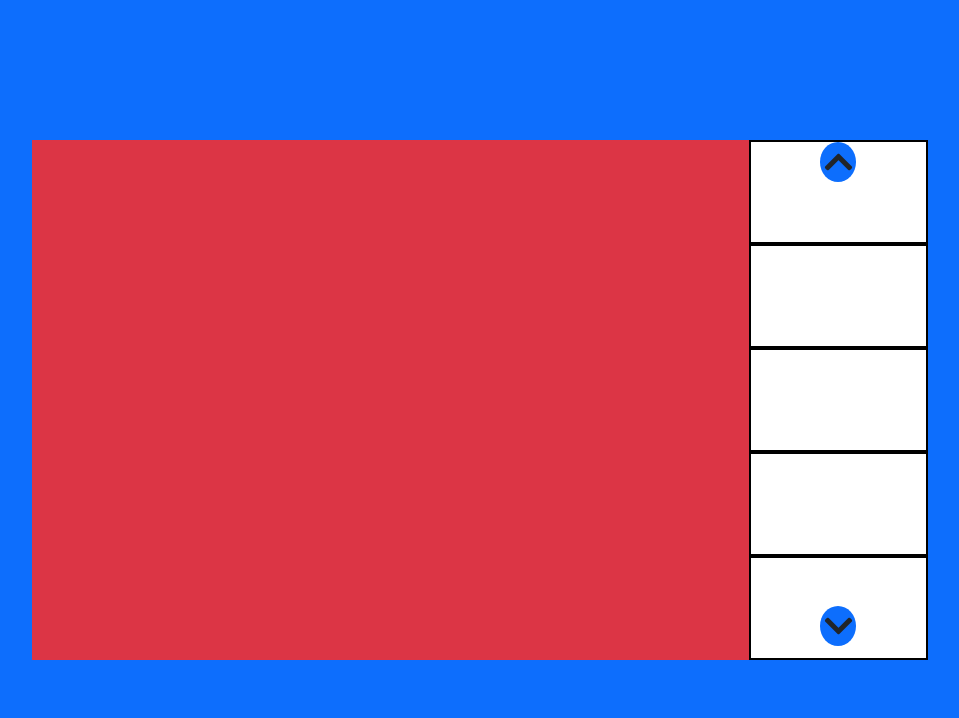
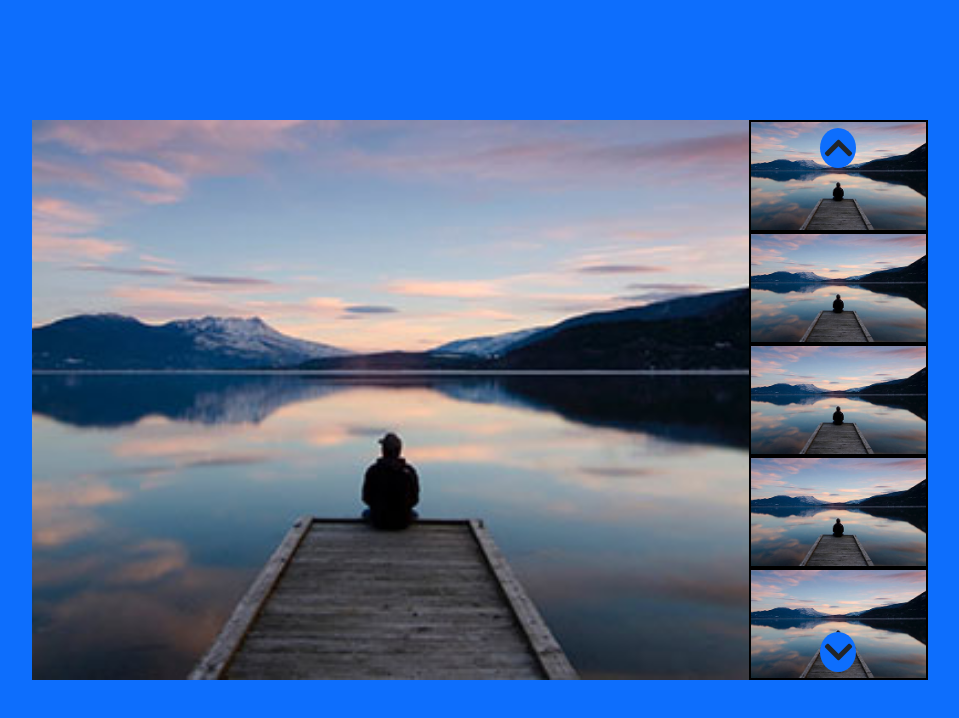
Before and after one commit to SIDDY-CHIUCHIOLO/js-array-carousel, a plain HTML site: page index.html in a window 1280 px wide. Shown: the whole page, without its empty margins (160-1119 px from the left). Drawn offline with nearby package versions, Linux system fonts and the light colour scheme.

Commit message:
modifiche nella struttura del documento html

```diff
--- a/css/style.css
+++ b/css/style.css
@@ -4,7 +4,7 @@ main #my-contenitore{
 }
 
 main #my-contenitore #my-contenitore-carosello{
-    height: 65vh;
+    height: 70vh;
     width: 70%;
 }
 
@@ -13,8 +13,24 @@ main #my-contenitore .my-jumbotron{
     width: 80%;
 }
 
+main #my-contenitore .my-contenitore-thumbnails{
+    width: 20%;
+    height: 100%;
+}
+
+main #my-contenitore .my-contenitore-thumbnails .my-button{
+    left: 50%;
+    transform: translate(-50%);
+}
+
 main #my-contenitore .my-thumbnails {
     height: calc(100% / 5);
-    width: 20%;
+    width: 100%;
     border: black solid 2px;
 }
+
+img{
+    object-fit: cover;
+    height: 100%;
+    width: 100%;
+}
--- a/index.html
+++ b/index.html
@@ -23,18 +23,27 @@
         <div id="my-contenitore" class="d-flex justify-content-center align-items-center bg-primary">
             <div id ="my-contenitore-carosello" class="bg-dark">
                 <div class="my-jumbotron bg-danger float-start">
+                    <img class="w-100" src="img/01.jpg" alt="">
                 </div>
-                <div class="my-thumbnails bg-white float-end text-center">
-                    <i class="fas fa-chevron-up bg-primary rounded-circle fs-2 p-1"></i>
+
+                <div class="my-contenitore-thumbnails bg-white position-relative float-end">
+                    <i class="fas fa-chevron-up bg-primary rounded-circle fs-2 p-1 mt-2 position-absolute my-button"></i>
+                    <i class="fas fa-chevron-down bg-primary rounded-circle fs-2 p-1  mb-2 position-absolute bottom-0 my-button"></i>
+                    <div class="my-thumbnails bg-white float-end">
+                        <img src="img/01.jpg" alt="">
                     </div>
                     <div class="my-thumbnails bg-white float-end">
+                        <img src="img/01.jpg" alt="">
                     </div>
                     <div class="my-thumbnails bg-white float-end">
+                        <img src="img/01.jpg" alt="">
                     </div>
                     <div class="my-thumbnails bg-white float-end">
+                        <img src="img/01.jpg" alt="">
                     </div>
-                <div class="my-thumbnails bg-white float-end  text-center">
-                    <i class="fas fa-chevron-down bg-primary rounded-circle fs-2 p-1 mt-5 "></i>
+                    <div class="my-thumbnails bg-white float-end">
+                        <img src="img/01.jpg" alt="">
+                    </div>
                 </div>
             </div>
         </div>
```
Lines whose indentation alone changed are shown as unchanged.
